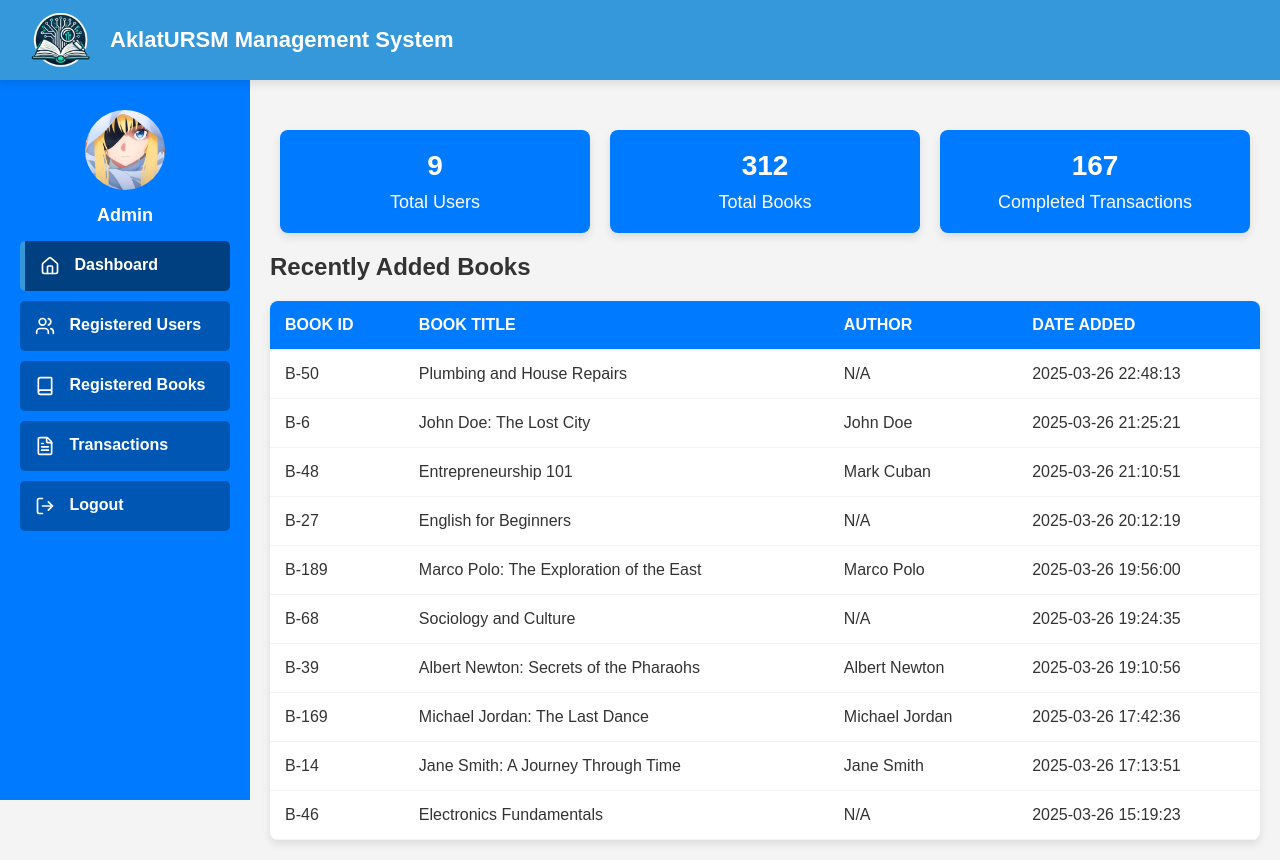
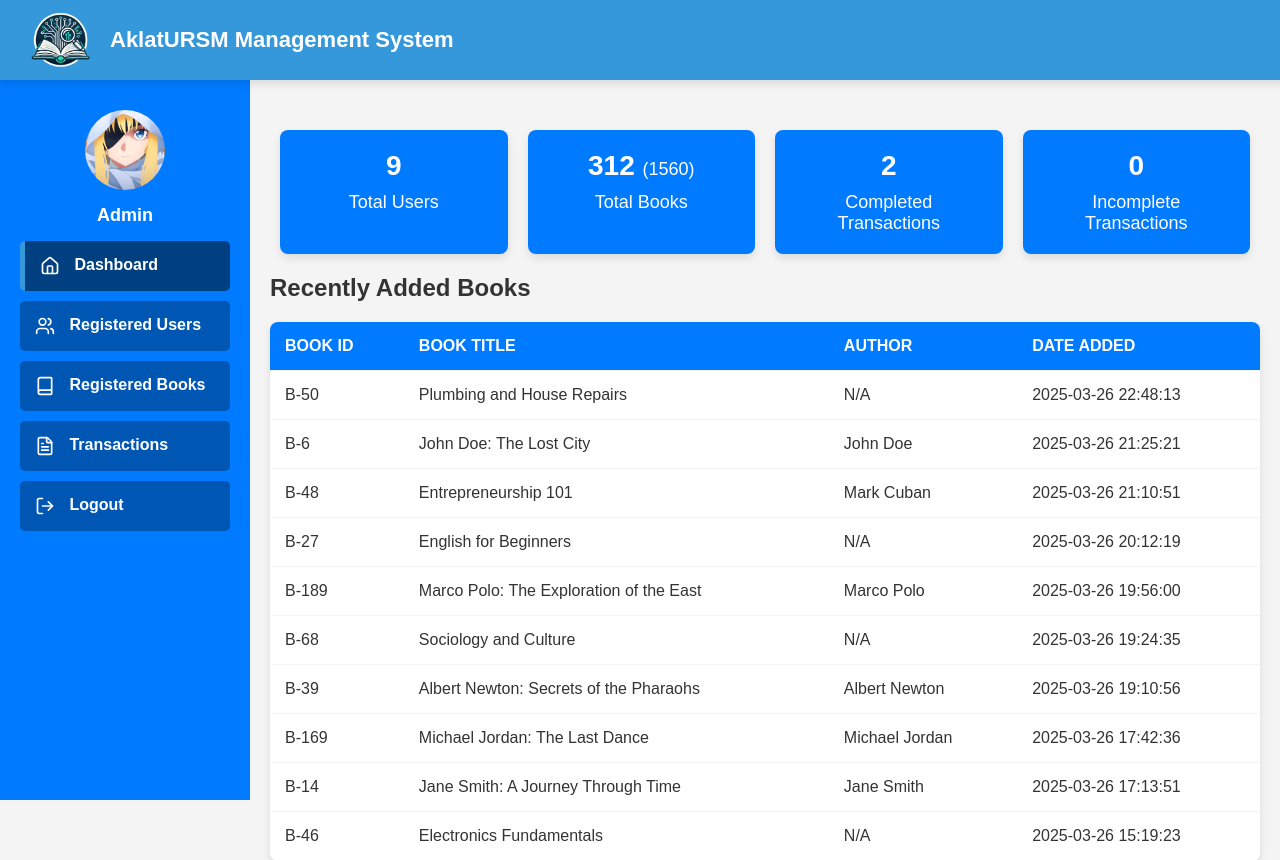
Before and after one commit to Kawtsun/LibraryManagementSystem, a PHP site: page /admin/admin-dashboard.php in a window 1280 px wide. Shown: the top 860 px of the page. Run offline with PHP 8.4, Linux system fonts and the light colour scheme; a user stored in the database is signed in; data comes from the database, SQL or seed files in the repository.

Commit message:
add total books with quantity in mind, and completed/incomplete transaction stats in admin dashboard

```diff
--- a/admin/admin-dashboard.php
+++ b/admin/admin-dashboard.php
@@ -18,17 +18,46 @@ if ($result_users->num_rows > 0) {
     $total_users = 0;
 }
 
-// Get the total number of books
+// Get the total number of books and total quantity
 $sql_books = "SELECT
-                (SELECT COUNT(*) FROM unified_books) +
-                (SELECT COUNT(*) FROM author_books) AS total_books";
+                (SELECT COUNT(*) FROM books) AS total_count_books,
+                (SELECT COUNT(*) FROM library_books) AS total_count_library_books,
+                (SELECT COUNT(*) FROM author_books) AS total_count_author_books,
+                (SELECT SUM(quantity) FROM books) AS total_quantity_books,
+                (SELECT SUM(quantity) FROM library_books) AS total_quantity_library_books,
+                (SELECT SUM(quantity) FROM author_books) AS total_quantity_author_books";
+
 $result_books = $conn->query($sql_books);
 
 if ($result_books->num_rows > 0) {
     $row_books = $result_books->fetch_assoc();
-    $total_books = $row_books['total_books'];
+    $total_count_books = $row_books['total_count_books']
+        + $row_books['total_count_library_books']
+        + $row_books['total_count_author_books'];
+    $total_quantity_books = $row_books['total_quantity_books']
+        + $row_books['total_quantity_library_books']
+        + $row_books['total_quantity_author_books'];
 } else {
-    $total_books = 0;
+    $total_count_books = 0;
+    $total_quantity_books = 0;
+}
+
+// Count complete and incomplete transactions
+$sql_transactions = "SELECT
+                        SUM(CASE WHEN completed = 1 THEN 1 ELSE 0 END) AS complete_transactions,
+                        SUM(CASE WHEN completed = 0 THEN 1 ELSE 0 END) AS incomplete_transactions
+                    FROM transactions";
+
+// Execute the query
+$result_transactions = $conn->query($sql_transactions);
+
+if ($result_transactions->num_rows > 0) {
+    $row_transactions = $result_transactions->fetch_assoc();
+    $complete_transactions = $row_transactions['complete_transactions'];
+    $incomplete_transactions = $row_transactions['incomplete_transactions'];
+} else {
+    $complete_transactions = 0;
+    $incomplete_transactions = 0;
 }
 
 // Get the current page for pagination
@@ -291,6 +320,10 @@ $conn->close();
             cursor: not-allowed;
         }
 
+        .quanti {
+            display: inline;
+            font-weight: normal;
+        }
     </style>
     <script src="https://cdn.jsdelivr.net/npm/lucide@latest/dist/umd/lucide.min.js"></script>
 </head>
@@ -350,12 +383,16 @@ $conn->close();
                     <p>Total Users</p>
                 </div>
                 <div class="stat-box">
-                    <h2><?php echo $total_books; ?></h2>
+                    <h2><?php echo $total_count_books . " <p class='quanti'>(" . $total_quantity_books . ") </p>"; ?></h2>
                     <p>Total Books</p>
                 </div>
                 <div class="stat-box">
-                    <h2>167</h2>
+                    <h2><?php echo $complete_transactions ?></h2>
                     <p>Completed Transactions</p>
+                </div>
+                <div class="stat-box">
+                    <h2><?php echo $incomplete_transactions ?></h2>
+                    <p>Incomplete Transactions</p>
                 </div>
             </div>
 
```
